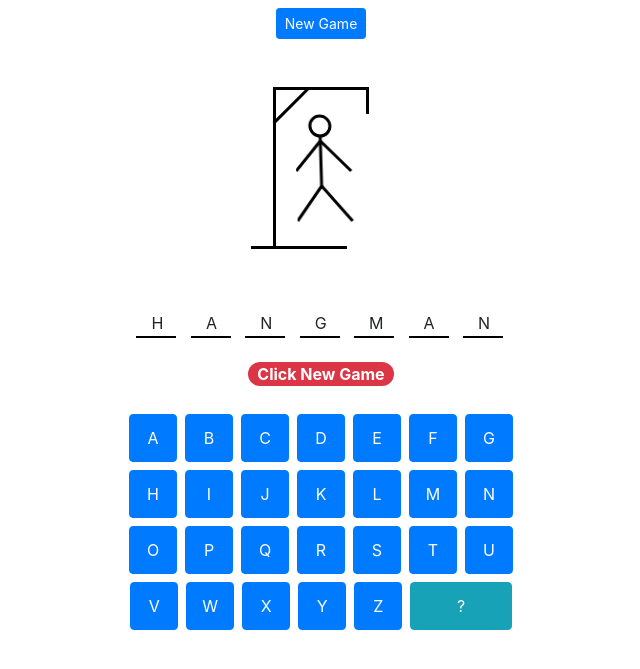
After one commit to m23ck/Braingymmer, a PHP site: page /hangman/index.html in a window 1280 px wide. The commit adds this page. Shown: the top 669 px of the page, without its empty margins (319-959 px from the left). Run offline with PHP 8.4, Linux system fonts and the light colour scheme; some libraries are stand-ins or nearby versions.

Commit message:
Added games, Changed registration,

```diff
--- a/backend/user_validation.php
+++ b/backend/user_validation.php
@@ -1,8 +1,9 @@
 <?php
-    session_start();
+
 
    if(isset($_POST["btn_login"]))
    {
+       session_start();
        require "db_connect.php";
        $username = mysqli_real_escape_string($connection , $_POST["username"]);
        $password = mysqli_real_escape_string($connection , $_POST["password"]);
--- /dev/null
+++ b/src/hangman/css/style.css
@@ -0,0 +1,153 @@
+body {
+  background-color: #FFF;
+  font-size: 1rem;
+}
+
+#hangman-figure {
+  padding-top: 1rem;
+}
+
+#pole {
+  height: 10rem;
+  width: 6rem;
+  border-left: 3px solid black;
+  border-top: 3px solid black;
+}
+
+#noose {
+  border-right: 3px solid black;
+  height: 1.5rem;
+}
+
+#diagonal {
+  height: 3rem;
+  border-left: 3px solid black;
+  transform: rotate(45deg);
+}
+
+#base {
+  width: 6rem;
+  border-top: 3px solid black;
+  padding-bottom: 3rem;
+  position: absolute;
+  margin-top: 5.25rem;
+  margin-left: -1.55rem;
+}
+
+#stick-figure {
+  position: absolute;
+  margin-left: 6.0999rem;
+  margin-top: 0.9rem;
+}
+
+.swinging {
+  animation: swing 2s ease-in-out infinite alternate;
+}
+
+@keyframes swing {
+  50% {
+    transform: translate3d(4px, 0px, 0px) skew(5deg);
+  }
+  100% {
+    transform: translate3d(-4px, 0px, 0px) skew(-5deg);
+  }
+}
+.guessed-right {
+  border-bottom: 2px solid black;
+  max-width: 2.5rem;
+  text-align: center !important;
+  margin-left: -0.1rem;
+  font-size: 1rem;
+}
+
+.letter {
+  height: 3rem;
+  width: 3rem;
+}
+
+#hint {
+  height: 3rem;
+  width: 6.35rem;
+}
+
+#word-letters {
+  margin-left: 0;
+  height: 75px;
+}
+
+.disableClick {
+  pointer-events: none;
+}
+
+.show-letter {
+  opacity: 1;
+}
+
+.hide-letter {
+  opacity: 0;
+}
+
+.punct {
+  font-weight: 700;
+}
+
+.show-hangman {
+  opacity: 1;
+  stroke: black;
+  stroke-width: 3;
+}
+
+.hide-hangman {
+  opacity: 0;
+}
+
+#hangman-head {
+  fill: transparent;
+  stroke: black;
+  stroke-width: 3;
+}
+
+#hangman-body {
+  fill: transparent;
+  stroke: black;
+  stroke-width: 3;
+}
+
+#hangman-leftArm {
+  fill: transparent;
+  stroke: black;
+  stroke-width: 3;
+}
+
+#hangman-rightArm {
+  fill: transparent;
+  stroke: black;
+  stroke-width: 3;
+}
+
+#hangman-leftLeg {
+  fill: transparent;
+  stroke: black;
+  stroke-width: 3;
+}
+
+#hangman-rightLeg {
+  fill: transparent;
+  stroke: black;
+  stroke-width: 3;
+}
+
+#category-label {
+  text-align: center;
+  font-size: 1rem;
+}
+
+.row {
+  flex-wrap: nowrap;
+}
+
+@media (max-width: 415px) {
+  .small-wrap {
+    transform: scale(0.6);
+  }
+}
--- /dev/null
+++ b/src/hangman/index.html
@@ -0,0 +1,114 @@
+<!DOCTYPE html>
+<html lang="en" >
+
+<head>
+  <meta charset="UTF-8">
+  <title>Hangman</title>
+  <title>Hangman</title>
+<meta charset="utf-8">
+<meta name="viewport" content="width=device-width, initial-scale=1">
+
+  <link rel='stylesheet' href='https://cdnjs.cloudflare.com/ajax/libs/twitter-bootstrap/4.1.2/css/bootstrap.min.css'>
+<link rel='stylesheet' href='https://cdnjs.cloudflare.com/ajax/libs/font-awesome/4.7.0/css/font-awesome.min.css'>
+
+      <link rel="stylesheet" href="css/style.css">
+
+
+</head>
+
+<body>
+
+  <div class="container-fluid small-wrap">
+  <div class="pt-2 row text-center justify-content-center">
+    <button id="newGame" class="btn btn-primary btn-sm">New Game</button>
+  </div>
+  <div id="hangman-figure" class="d-flex justify-content-center pt-5 pb-3">
+    <div id="gallow">
+      <div id="pole">
+        <div id="noose"></div>
+        <div id="diagonal"></div>
+        <div id="base"></div>
+      </div>
+    </div>
+    <div id="stick-figure" class="swinging">
+      <svg height="150" width="150">
+        <circle id="hangman-head"      class="show-hangman" cx="25" cy="25" r="10"/>
+        <line   id="hangman-body"      class="show-hangman" x1="25" y1="34" x2="25" y2="85"/>
+        <line   id="hangman-leftArm"   class="show-hangman" x1="0" y1="70" x2="25" y2="40"/>
+        <line   id="hangman-rightArm"  class="show-hangman" x1="25" y1="40" x2="55" y2="70"/>
+        <line   id="hangman-leftLeg"   class="show-hangman" x1="25" y1="85" x2="0" y2="120"/>
+        <line   id="hangman-rightLeg"  class="show-hangman" x1="25" y1="85" x2="55" y2="120"/>
+      </svg>
+    </div>
+  </div>
+  <div id="word-letters" class="row justify-content-center pt-5">
+    <div class="col-sm-1 guessed-right">H</div>&emsp;
+    <div class="col-sm-1 guessed-right">A</div>&emsp;
+    <div class="col-sm-1 guessed-right">N</div>&emsp;
+    <div class="col-sm-1 guessed-right">G</div>&emsp;
+    <div class="col-sm-1 guessed-right">M</div>&emsp;
+    <div class="col-sm-1 guessed-right">A</div>&emsp;
+    <div class="col-sm-1 guessed-right">N</div>&emsp;
+  </div>
+</div>
+<div class="text-center pt-4">
+  <p id="category-label" class="badge badge-pill badge-danger">
+    <span id="newCategory">Click New Game</span>
+  </p>
+</div>
+<div class="pt-2 small-wrap">
+  <div id="alphabet" class="text-center">
+    <div class="row justify-content-center">
+      <button id="A" class="btn btn-primary letter m-1">A</button>
+      <button id="B" class="btn btn-primary letter m-1">B</button>
+      <button id="C" class="btn btn-primary letter m-1">C</button>
+      <button id="D" class="btn btn-primary letter m-1">D</button>
+      <button id="E" class="btn btn-primary letter m-1">E</button>
+      <button id="F" class="btn btn-primary letter m-1">F</button>
+      <button id="G" class="btn btn-primary letter m-1">G</button>
+    </div>
+    <div class="row justify-content-center">
+      <button id="H" class="btn btn-primary letter m-1">H</button>
+      <button id="I" class="btn btn-primary letter m-1">I</button>
+      <button id="J" class="btn btn-primary letter m-1">J</button>
+      <button id="K" class="btn btn-primary letter m-1">K</button>
+      <button id="L" class="btn btn-primary letter m-1">L</button>
+      <button id="M" class="btn btn-primary letter m-1">M</button>
+      <button id="N" class="btn btn-primary letter m-1">N</button>
+    </div>
+    <div class="row justify-content-center">
+      <button id="O" class="btn btn-primary letter m-1">O</button>
+      <button id="P" class="btn btn-primary letter m-1">P</button>
+      <button id="Q" class="btn btn-primary letter m-1">Q</button>
+      <button id="R" class="btn btn-primary letter m-1">R</button>
+      <button id="S" class="btn btn-primary letter m-1">S</button>
+      <button id="T" class="btn btn-primary letter m-1">T</button>
+      <button id="U" class="btn btn-primary letter m-1">U</button>
+    </div>
+    <div class="row justify-content-center">
+      <button id="V" class="btn btn-primary letter m-1">V</button>
+      <button id="W" class="btn btn-primary letter m-1">W</button>
+      <button id="X" class="btn btn-primary letter m-1">X</button>
+      <button id="Y" class="btn btn-primary letter m-1">Y</button>
+      <button id="Z" class="btn btn-primary letter m-1">Z</button>
+      <button id="hint" class="btn btn-info m-1">?</button>
+    </div>
+    <div class="pt-3 row justify-content-center">
+      <p id="hintText" class="badge badge-pill badge-warning"></p>
+    </div>
+  </div>
+</div>
+  <script src='https://stackpath.bootstrapcdn.com/bootstrap/4.1.1/js/bootstrap.min.js'></script>
+<script src='https://cdnjs.cloudflare.com/ajax/libs/jquery/3.3.1/jquery.min.js'></script>
+<script src='https://cdnjs.cloudflare.com/ajax/libs/jqueryui/1.12.1/jquery-ui.min.js'></script>
+
+
+
+    <script  src="js/index.js"></script>
+
+
+
+
+</body>
+
+</html>
--- a/src/hangman/hangman.style.scss
+++ b/src/hangman/scss/style.scss
@@ -54,7 +54,7 @@ body {background-color:#FFF;font-size:1rem;}
 .letter {height:3rem;width:3rem;}
 #hint {height:3rem;width:6.35rem;}
 
-
+#word-letters {margin-left:0;height:75px;}
 
 .disableClick {pointer-events:none;}
 
--- a/src/home.php
+++ b/src/home.php
@@ -15,7 +15,9 @@
 
     <div class="game">
         <a href="/Braingymmer/src/hangman/hangman.html"> Hangman </a>
+        <br>
         <a href="/Braingymmer/src/flappy_dino/dino.html"> Flappy Dino </a>
+        <br>
         <a href="/Braingymmer/src/memory_game/index.html"> Memory game </a>
 
 
@@ -24,9 +26,7 @@
     </div>
 
 
-<!-- Training en evaluatie onder leiding van Rahaju.
-Artencraft / teamcoach / evaluatie
-15minuten -->
+
 
 
 
```
Also changed, not shown: backend/errors.php (deleted, +0 -24 lines), backend/user_registration.php (+5 -4 lines), src/hangman/hangman.html (deleted, +0 -42 lines), Readme.md (added), src/hangman/README.txt (added), src/hangman/js/index.js (line endings or trailing spaces), src/hangman/license.txt (added).
